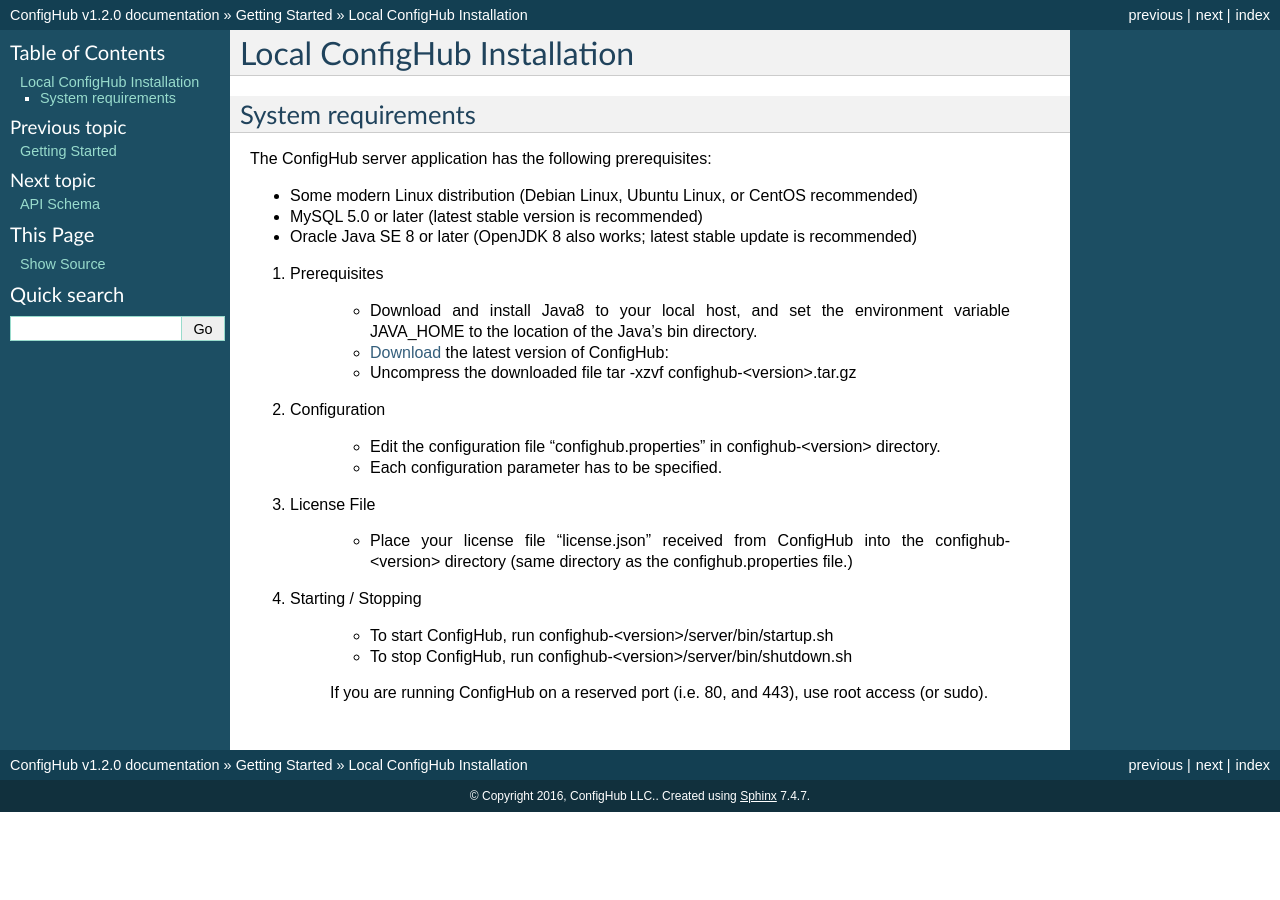
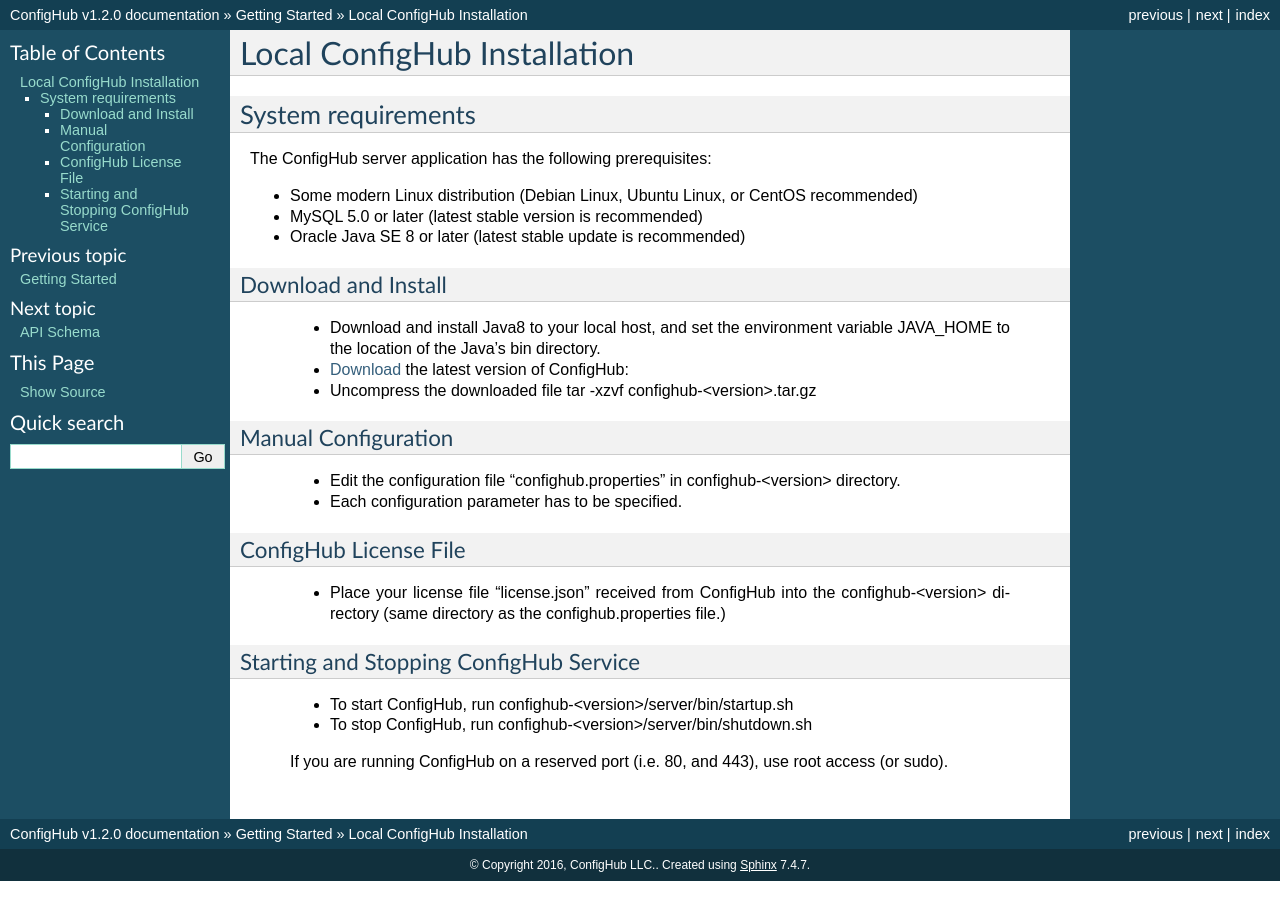
Before and after one commit to ConfigHubPub/Docs, a Sphinx documentation site: the page built from documentation/pages/getting_started/install.rst, in a window 1280 px wide. Built offline with Sphinx 7.4.7, drawn with Linux system fonts in a browser that asks for light colours.

```diff
--- a/documentation/pages/getting_started/install.rst
+++ b/documentation/pages/getting_started/install.rst
@@ -14,10 +14,11 @@ The ConfigHub server application has the following prerequisites:
 
 * Some modern Linux distribution (Debian Linux, Ubuntu Linux, or CentOS recommended)
 * MySQL 5.0 or later (latest stable version is recommended)
-* Oracle Java SE 8 or later (OpenJDK 8 also works; latest stable update is recommended)
+* Oracle Java SE 8 or later (latest stable update is recommended)
 
 
-1. Prerequisites
+Download and Install
+--------------------
 
     - Download and install Java8 to your local host, and set the environment variable
       JAVA_HOME to the location of the Java's bin directory.
@@ -28,19 +29,22 @@ The ConfigHub server application has the following prerequisites:
       tar -xzvf confighub-<version>.tar.gz
 
 
-2. Configuration
+Manual Configuration
+--------------------
 
     - Edit the configuration file "confighub.properties" in confighub-<version> directory.
     - Each configuration parameter has to be specified.
 
 
-3. License File
+ConfigHub License File
+----------------------
 
     - Place your license file "license.json" received from ConfigHub into the confighub-<version> directory
       (same directory as the confighub.properties file.)
 
 
-4. Starting / Stopping
+Starting and Stopping ConfigHub Service
+---------------------------------------
 
     - To start ConfigHub, run confighub-<version>/server/bin/startup.sh
     - To stop ConfigHub, run confighub-<version>/server/bin/shutdown.sh
--- a/documentation/pages/schema/all.rst
+++ b/documentation/pages/schema/all.rst
@@ -1,7 +1,7 @@
 .. _allRepos:
 
-All Repositories Info
-^^^^^^^^^^^^^^^^^^^^^
+Get All Repositories
+^^^^^^^^^^^^^^^^^^^^
 
 Use this API to get full details of settings for all defined repositories.
 
```
